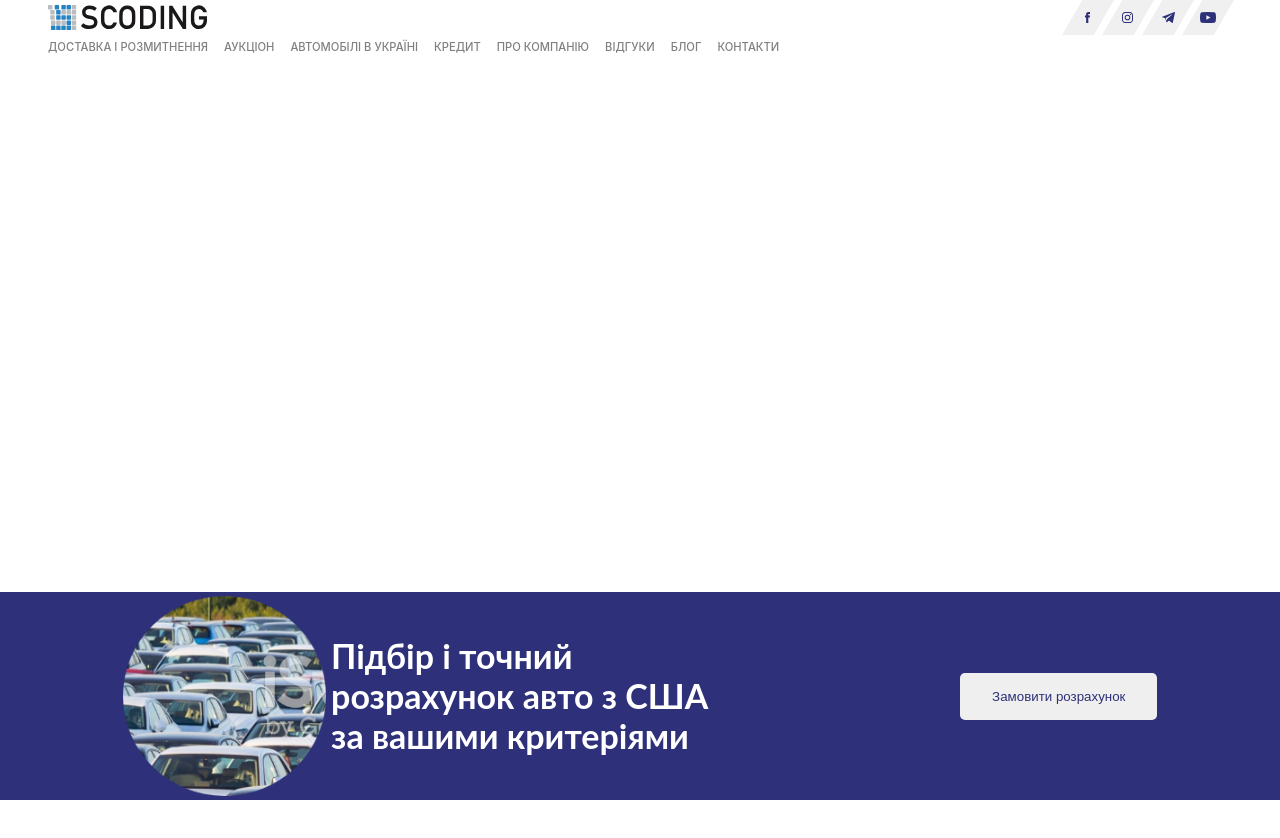
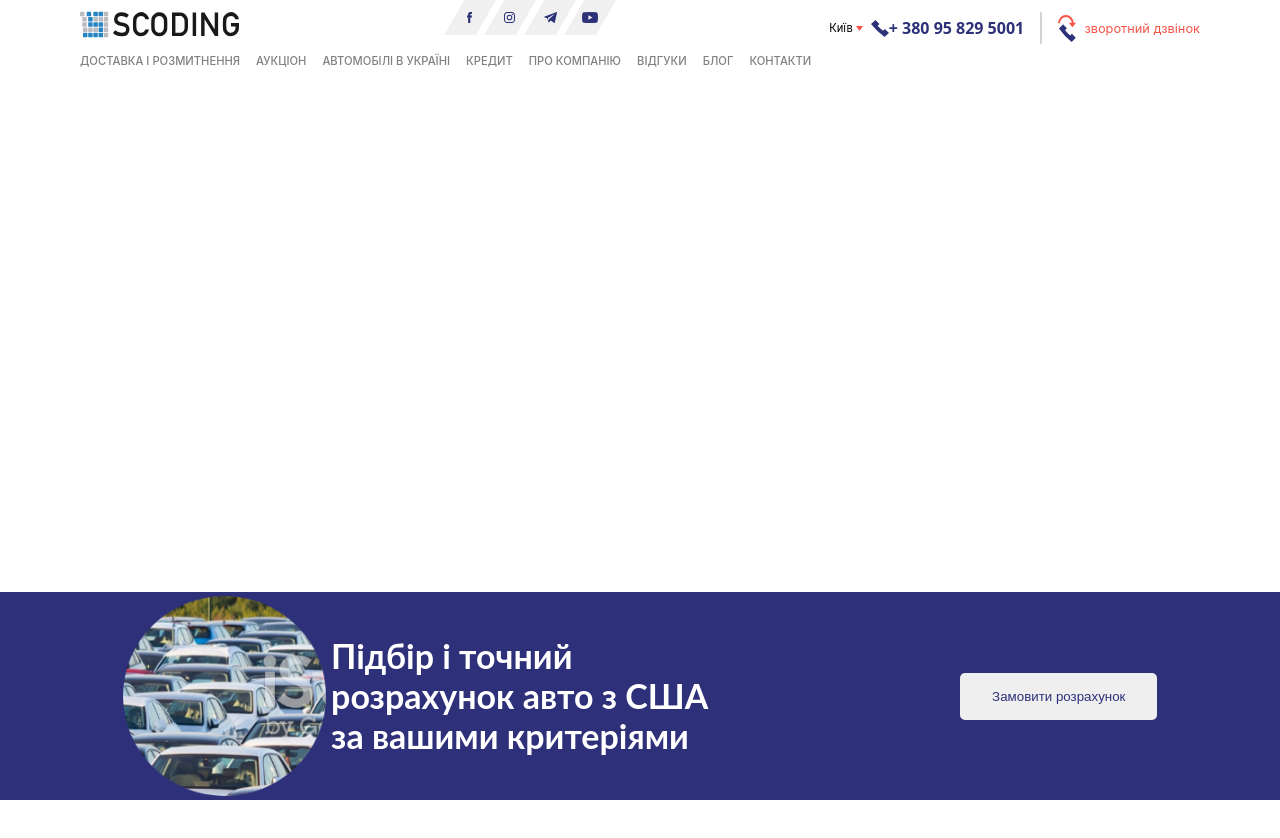
Before and after one commit to bertamatu/mockup-cars-site, a React (Create React App) app: page / in a window 1280 px wide. Shown: the top 838 px of the page. Built offline with nearby package versions, Linux system fonts and the light colour scheme.

Commit message:
Header Phone contact added

```diff
--- a/src/NavBar/Contacts.js
+++ b/src/NavBar/Contacts.js
@@ -0,0 +1,62 @@
+import React from "react";
+import TriangleIcon from "../assets/svg/navBarIconsContact/Triangle.svg";
+import PhoneIcon from "../assets/svg/navBarIconsContact/Phone.svg";
+import PhoneArrowIcon from "../assets/svg/navBarIconsContact/PhoneArrow.svg";
+import styled from "styled-components";
+
+const Contacts = () => {
+  return (
+    <ContactsContainer>
+      <City>Київ</City>
+      <IconTriangle src={TriangleIcon} alt="contacts" />
+      <img src={PhoneIcon} alt="phone-contacts" />
+      <PhoneNumber href="tel:380-95-829-5001">+ 380 95 829 5001</PhoneNumber>
+      <VerticalLine></VerticalLine>
+      <img src={PhoneArrowIcon} alt="phone-contacts" />
+      <ContactText>зворотний дзвінок</ContactText>
+    </ContactsContainer>
+  );
+};
+
+export default Contacts;
+
+const ContactsContainer = styled.section`
+  display: flex;
+  flex-direction: row;
+  align-items: center;
+  padding-top: 0.5rem;
+`;
+
+const City = styled.p`
+  text-align: right;
+  font: Regular 16px/20px Open Sans;
+  color: #000000;
+  font-size: 0.7rem;
+`;
+
+const IconTriangle = styled.img`
+  padding: 0 0.5rem 0 0.2rem;
+`;
+const PhoneNumber = styled.a`
+  text-align: left;
+  font-family: Open Sans;
+  font-weight: bold;
+  color: #2d3178;
+  text-decoration: none;
+`;
+
+const VerticalLine = styled.div`
+  background: lightgray 0% 0% no-repeat padding-box;
+  width: 1.5px;
+  height: 2rem;
+  margin: 0 1rem;
+`;
+
+const ContactText = styled.p`
+  text-align: left;
+  font: Regular 16px/25px Open Sans;
+  letter-spacing: 0px;
+  color: #f55448;
+  font-size: 0.8rem;
+  padding-left: 0.5rem;
+`;
--- a/src/NavBar/Menu.js
+++ b/src/NavBar/Menu.js
@@ -22,7 +22,7 @@ const MenuLink = styled.a`
   text-transform: uppercase;
   text-decoration: none;
   text-align: left;
-  font: SemiBold 16px/25px Open Sans;
+  /* font: SemiBold 16px/25px Open Sans; */
   margin-right: 1rem;
   color: gray;
   font-size: 0.7rem;
--- a/src/NavBar/NavBar.js
+++ b/src/NavBar/NavBar.js
@@ -2,6 +2,7 @@ import React from "react";
 import Logo from "./Logo/Logo";
 import Icons from "./Icons";
 import Menu from "./Menu";
+import Contacts from "./Contacts";
 
 import styled from "styled-components";
 
@@ -11,6 +12,7 @@ const NavBar = () => {
       <LogoIconsContactContainer>
         <Logo />
         <Icons />
+        <Contacts />
       </LogoIconsContactContainer>
       <Menu />
     </NavigationBar>
@@ -20,7 +22,7 @@ const NavBar = () => {
 export default NavBar;
 
 const NavigationBar = styled.header`
-  margin: 0 3rem;
+  margin: 0 5rem;
 `;
 
 const LogoIconsContactContainer = styled.section`
```
